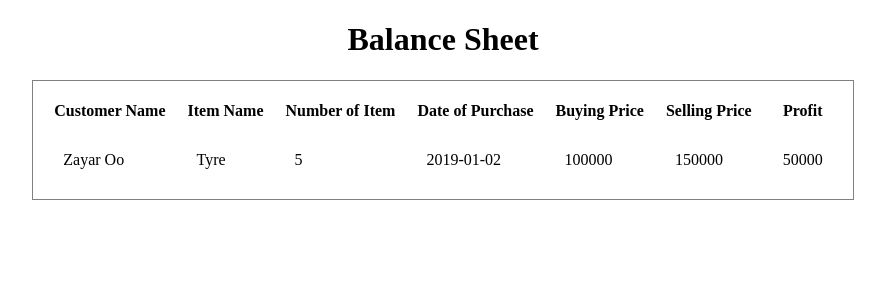
After one commit to yeyintmyintmo07/m3, a PHP site: page /balanceSheetReport.php in a window 1280 px wide. The commit adds this page. Shown: the top 300 px of the page, without its empty margins (197-1082 px from the left). Run offline with PHP 8.4, Linux system fonts and the light colour scheme; data comes from the database, SQL or seed files in the repository.

Commit message:
Balance Sheet Report

```diff
--- /dev/null
+++ b/balanceSheetReport.php
@@ -0,0 +1,47 @@
+<!DOCTYPE html>
+<html>
+  <head>
+    <style src="style.css"> </style>
+  </head>
+  <style>
+    td {
+        padding: 10px;
+    }
+  </style>
+	<body>
+    <div align="center">
+      <h1> Balance Sheet </h1>
+      <table class="report" style="background-color:white; border: 1px solid gray; border-spacing: 20px; border-collapse: separate;">
+      <tr>
+        <th> Customer Name </th>
+        <th> Item Name </th>
+        <th> Number of Item </th>
+        <th> Date of Purchase </th>
+        <th> Buying Price </th>
+        <th> Selling Price </th>
+        <th> Profit </th>
+      </tr>
+      <?php
+          include ('connection.php');
+          $result = mysqli_query($con,"SELECT * FROM sales
+                                      INNER JOIN customer
+                                        ON sales.customerID = customer.id
+                                      INNER JOIN inventory
+                                        ON sales.itemID = inventory.ID");
+          while($row = mysqli_fetch_array($result)) {
+            echo "<tr>";
+            echo '<td>'.$row['customerName'].'</td>';
+            echo '<td>'.$row['itemName'].'</td>';
+            echo '<td>'.$row['numberOfItem'].'</td>';
+            echo '<td>'.$row['dateOfPurchase'].'</td>';
+            echo '<td>'.$row['buyPrice'].'</td>';
+            echo '<td>'.$row['sellPrice'].'</td>';
+            $profit = $row['sellPrice']-$row['buyPrice'];
+            echo '<td>'.$profit.'</td>';
+            echo "</tr>";
+          }
+      ?>
+      </table>
+    </div>
+	</body>
+</html>
--- a/customerReport.php
+++ b/customerReport.php
@@ -8,7 +8,7 @@
 	<body>
     <div align="center">
       <h1> Customer Report </h1>
-      <table class="report">
+      <table class="report" style="background-color:white; border: 1px solid gray; border-spacing: 20px; border-collapse: separate;">
         <tr> <th> ID </th> <th> Customer Name </th> </tr>
         <?php
           include ('connection.php');
--- a/index.php
+++ b/index.php
@@ -16,6 +16,7 @@
                     <a href="customerReport.php" target="workspace" style="text-decoration:none"> Customer Report </a> <hr />
                     <a href="inventoryReport.php" target="workspace" style="text-decoration:none"> Inventory Report </a> <hr />
                     <a href="salesReport.php" target="workspace" style="text-decoration:none"> Sales Report </a> <hr />
+                    <a href="balanceSheetReport.php" target="workspace" style="text-decoration:none"> Balance Sheet </a> <hr />
                 </td>
                 <td style="background-color:lightblue" align="center" valign="center">
                     <iframe src="dashboard.php" name="workspace" width="90%" height="80%" frameBorder="0">
--- a/inventoryReport.php
+++ b/inventoryReport.php
@@ -11,7 +11,7 @@
 	<body>
         <div align="center">
             <h1> Inventory Report </h1>
-            <table class="report">
+            <table class="report" style="background-color:white; border: 1px solid gray; border-spacing: 20px; border-collapse: separate;">
                 <tr>
                     <th> ID </th>
                     <th> Type </th>
--- a/salesReport.php
+++ b/salesReport.php
@@ -8,7 +8,7 @@
 	<body>
         <div align="center">
             <h1> Sales Report </h1>
-            <table class="report">
+            <table class="report" style="background-color:white; border: 1px solid gray; border-spacing: 20px; border-collapse: separate;">
                 <tr>
                     <th> ID </th>
                     <th> Customer ID </th>
--- a/style.css
+++ /dev/null
@@ -1,6 +0,0 @@
-.report {
-    background-color:white;
-    border: 1px solid gray;
-    border-spacing: 20px;
-    border-collapse: separate;
-}
```
